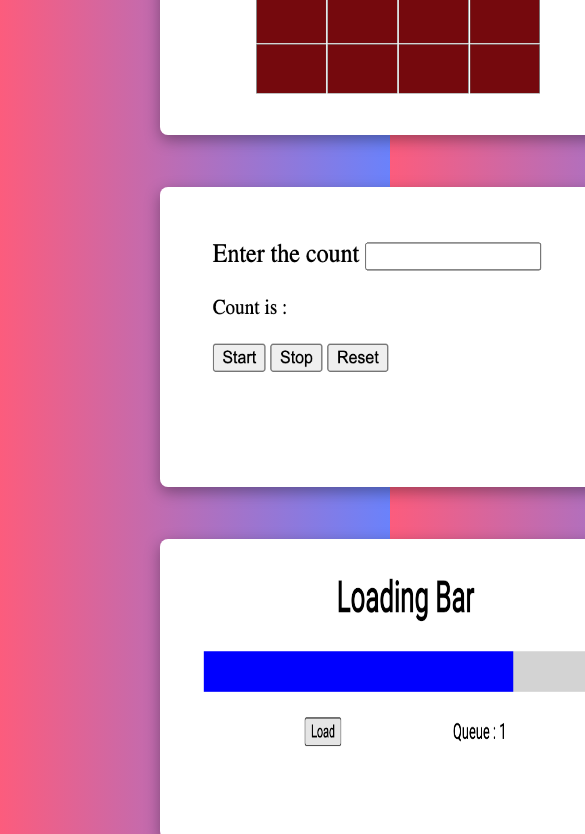
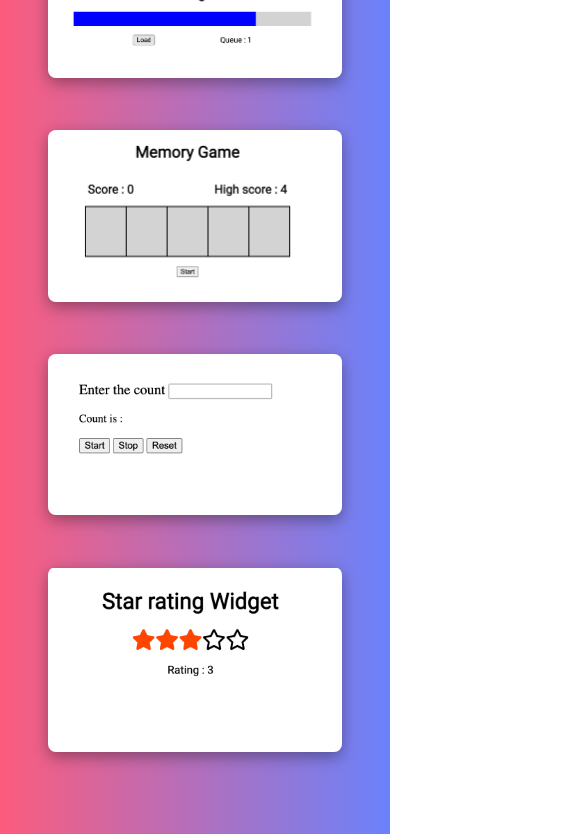
Before and after one commit to megholova91/vanilla-js-puzzles, a plain HTML site: page index.html in a window 390 px wide. Shown: the part 1166-2000 px from the top of the page, 585 px wide, since content can reach past the window. Drawn offline with Linux system fonts and the light colour scheme; files that its build step writes are made by us from their sources.

Commit message:
Made responsive home page

```diff
--- a/index.css
+++ b/index.css
@@ -1,6 +1,8 @@
 body  {
-    margin: 5em 10em;
-    background: linear-gradient(to right, #fc5c7d, #6a82fb);
+    margin: 2rem 3rem;
+    background-image: linear-gradient(to right, #fc5c7d, #6a82fb);
+    background-repeat: no-repeat;
+    background-size: cover;
     color: white;
 }
 
@@ -9,19 +11,45 @@ h1 {
     margin-bottom: 2rem;
 }
 
+nav {
+    display: flex;
+    flex-wrap: wrap;
+    justify-content: space-between;
+    align-items: center;
+    width: 100%;
+}
+
 .puzzle {
-    height: 300px;
-    width: 500px;
+    width: 100%;
     border-radius: 8px;
     box-shadow: rgba(0, 0, 0, 0.35) 0px 5px 15px;
+    margin-bottom: 3rem;
 }
 
 .puzzle:hover {
     transform: scale(1.05);
 }
 
-.nav {
-    display: flex;
-    flex-wrap: wrap;
-    gap: 3rem;
+@media (min-width: 750px ) and (max-width: 900px) {
+    .puzzle {
+        width: 20rem;
+        height: 15rem;
+    }
 }
+
+@media (min-width: 900px) and (max-width: 1300px) {
+    .puzzle {
+        width: 25rem;
+        height: 20rem;
+    }
+}
+
+@media (min-width: 1300px) {
+    body {
+         margin: 5rem 10rem;
+    }
+    .puzzle {
+        width: 30rem;
+        height: 20rem;
+    }
+}
--- a/index.html
+++ b/index.html
@@ -16,14 +16,14 @@
 
 <body>
     <h1>Fun projects in vanilla JS!</h1>
-    <nav class="nav">
-        <div><a href="/star-rating"><img src="./assets/star-rating.png" class="puzzle" /></a></div>
+    <nav>
+        <div><a href="/pixel-art"><img src="./assets/pixel-art.png" class="puzzle" /></a></div>
+        <div><a href="/color-spotter"><img src="./assets/color-spotter.png" class="puzzle" /></a></div>
         <div><a href="/chess-board"><img src="./assets/chess-board.png" class="puzzle" /></a></div>
-        <div><a href="/color-spotter"><img src="./assets/color-spotter.png" class="puzzle" /></a></div>
-        <div><a href="/countdown"><img src="./assets/counter.png" class="puzzle" /></a></div>
         <div><a href="/loading-bar"><img src="./assets/loader.png" class="puzzle" /></a></div>
         <div><a href="/memory-game"><img src="./assets/memory-game.png" class="puzzle" /></a></div>
-        <div><a href="/pixel-art"><img src="./assets/pixel-art.png" class="puzzle" /></a></div>
+        <div><a href="/countdown"><img src="./assets/counter.png" class="puzzle" /></a></div>
+        <div><a href="/star-rating"><img src="./assets/star-rating.png" class="puzzle" /></a></div>
     </nav>
 </body>
 
```
